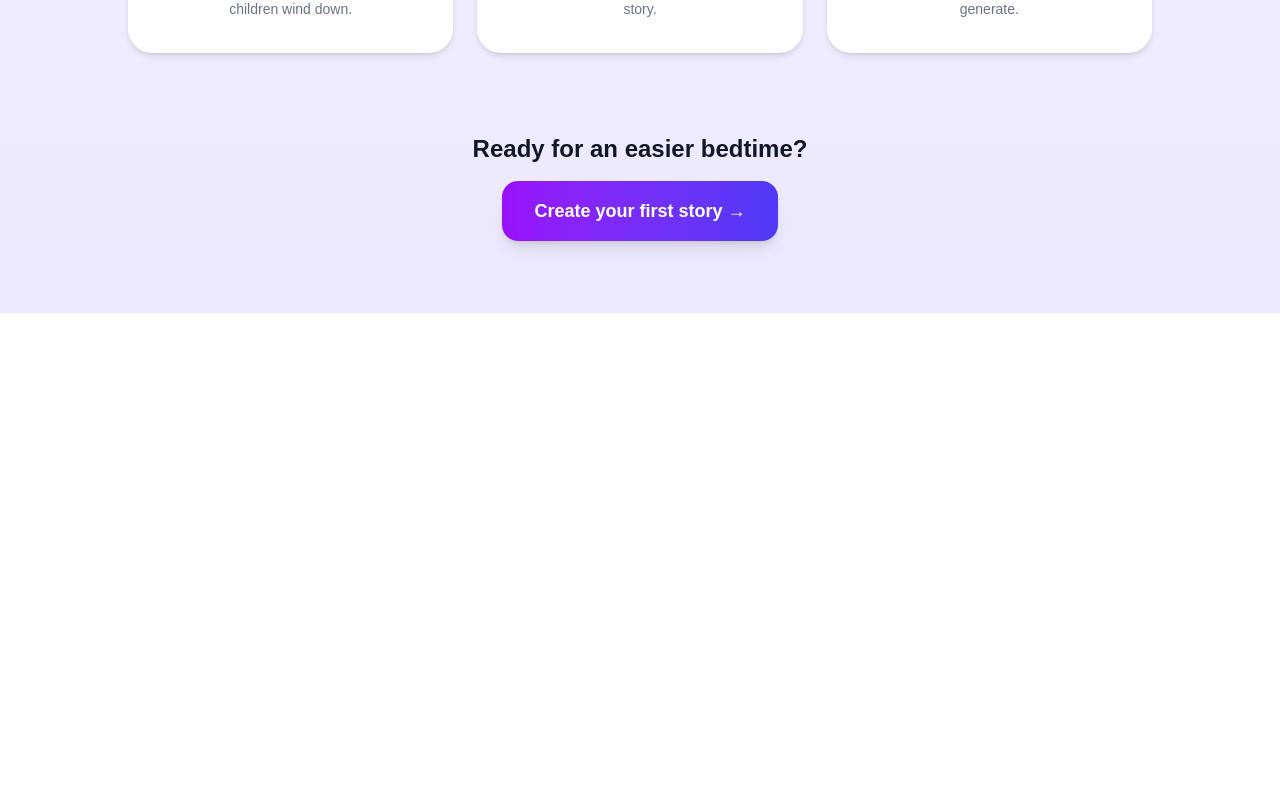
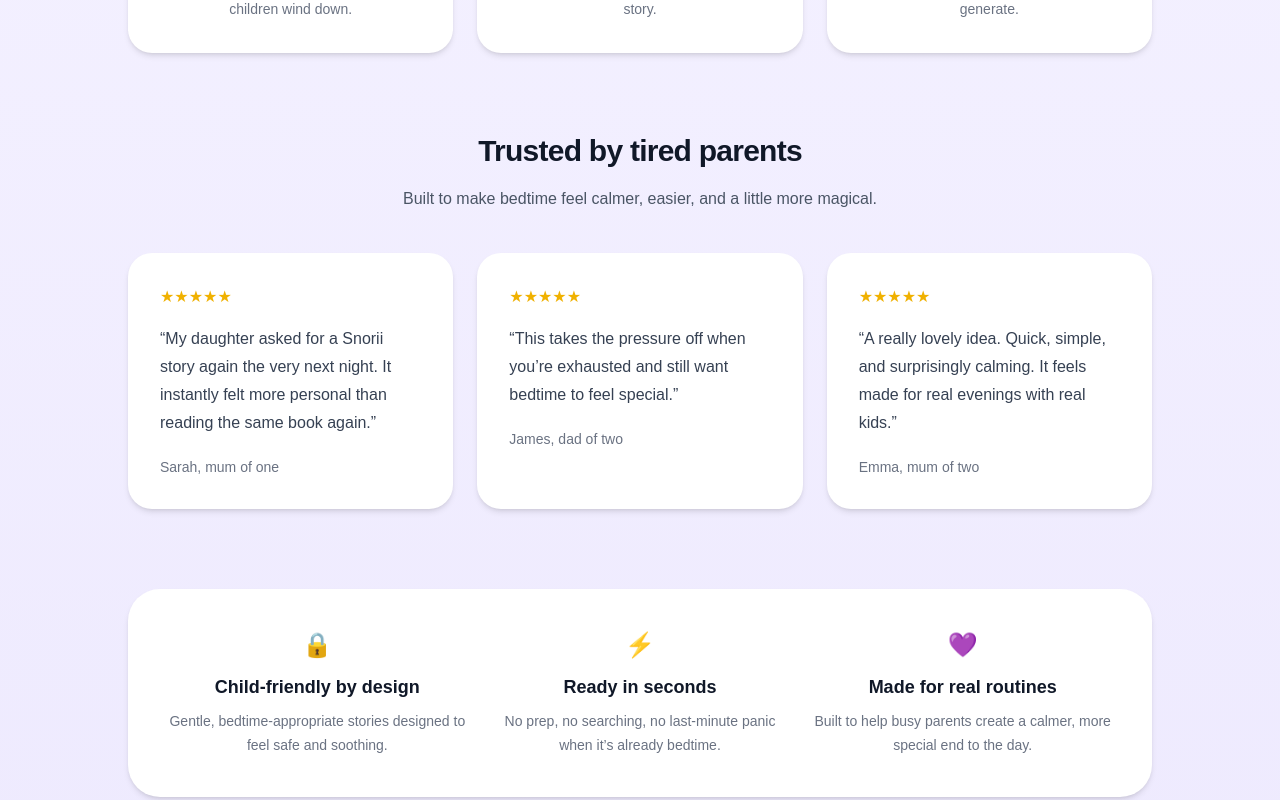
Before and after one commit to Danmoconnor/snorii, a Next.js app: page / in a window 1280 px wide. Shown: the part 1240-2040 px from the top of the page. Before the commit the page ends 1553 px from the top, so only its background shows below. Built offline with nearby package versions, Linux system fonts and the light colour scheme.

Commit message:
Update homepage design and content

```diff
--- a/app/page.tsx
+++ b/app/page.tsx
@@ -21,7 +21,7 @@ export default function Home() {
           <div className="mb-5 text-4xl">🌙✨</div>
 
           <h1 className="text-5xl font-bold leading-tight tracking-tight md:text-6xl">
-           Create Tonight's Dreams
+            Create Tonight's Dreams
           </h1>
 
           <p className="mx-auto mt-5 max-w-2xl text-lg leading-8 text-gray-600">
@@ -160,6 +160,88 @@ export default function Home() {
           </div>
         </section>
 
+        <section className="mx-auto mt-20 max-w-5xl">
+          <div className="text-center">
+            <h2 className="text-3xl font-semibold tracking-tight text-gray-900">
+              Trusted by tired parents
+            </h2>
+            <p className="mx-auto mt-4 max-w-2xl text-base leading-7 text-gray-600">
+              Built to make bedtime feel calmer, easier, and a little more magical.
+            </p>
+          </div>
+
+          <div className="mt-10 grid gap-6 md:grid-cols-3">
+            <div className="rounded-3xl bg-white p-8 shadow-md">
+              <div className="mb-4 text-yellow-500">★★★★★</div>
+              <p className="text-base leading-7 text-gray-700">
+                “My daughter asked for a Snorii story again the very next night.
+                It instantly felt more personal than reading the same book again.”
+              </p>
+              <p className="mt-5 text-sm font-medium text-gray-500">
+                Sarah, mum of one
+              </p>
+            </div>
+
+            <div className="rounded-3xl bg-white p-8 shadow-md">
+              <div className="mb-4 text-yellow-500">★★★★★</div>
+              <p className="text-base leading-7 text-gray-700">
+                “This takes the pressure off when you’re exhausted and still want
+                bedtime to feel special.”
+              </p>
+              <p className="mt-5 text-sm font-medium text-gray-500">
+                James, dad of two
+              </p>
+            </div>
+
+            <div className="rounded-3xl bg-white p-8 shadow-md">
+              <div className="mb-4 text-yellow-500">★★★★★</div>
+              <p className="text-base leading-7 text-gray-700">
+                “A really lovely idea. Quick, simple, and surprisingly calming.
+                It feels made for real evenings with real kids.”
+              </p>
+              <p className="mt-5 text-sm font-medium text-gray-500">
+                Emma, mum of two
+              </p>
+            </div>
+          </div>
+        </section>
+
+        <section className="mx-auto mt-20 max-w-5xl">
+          <div className="rounded-[32px] bg-white p-8 shadow-md md:p-10">
+            <div className="grid gap-6 text-center md:grid-cols-3">
+              <div>
+                <div className="mb-3 text-2xl">🔒</div>
+                <h3 className="text-lg font-semibold text-gray-900">
+                  Child-friendly by design
+                </h3>
+                <p className="mt-2 text-sm leading-6 text-gray-500">
+                  Gentle, bedtime-appropriate stories designed to feel safe and soothing.
+                </p>
+              </div>
+
+              <div>
+                <div className="mb-3 text-2xl">⚡</div>
+                <h3 className="text-lg font-semibold text-gray-900">
+                  Ready in seconds
+                </h3>
+                <p className="mt-2 text-sm leading-6 text-gray-500">
+                  No prep, no searching, no last-minute panic when it’s already bedtime.
+                </p>
+              </div>
+
+              <div>
+                <div className="mb-3 text-2xl">💜</div>
+                <h3 className="text-lg font-semibold text-gray-900">
+                  Made for real routines
+                </h3>
+                <p className="mt-2 text-sm leading-6 text-gray-500">
+                  Built to help busy parents create a calmer, more special end to the day.
+                </p>
+              </div>
+            </div>
+          </div>
+        </section>
+
         <section className="mt-20 pb-10 text-center">
           <h3 className="mb-4 text-2xl font-semibold text-gray-900">
             Ready for an easier bedtime?
```
